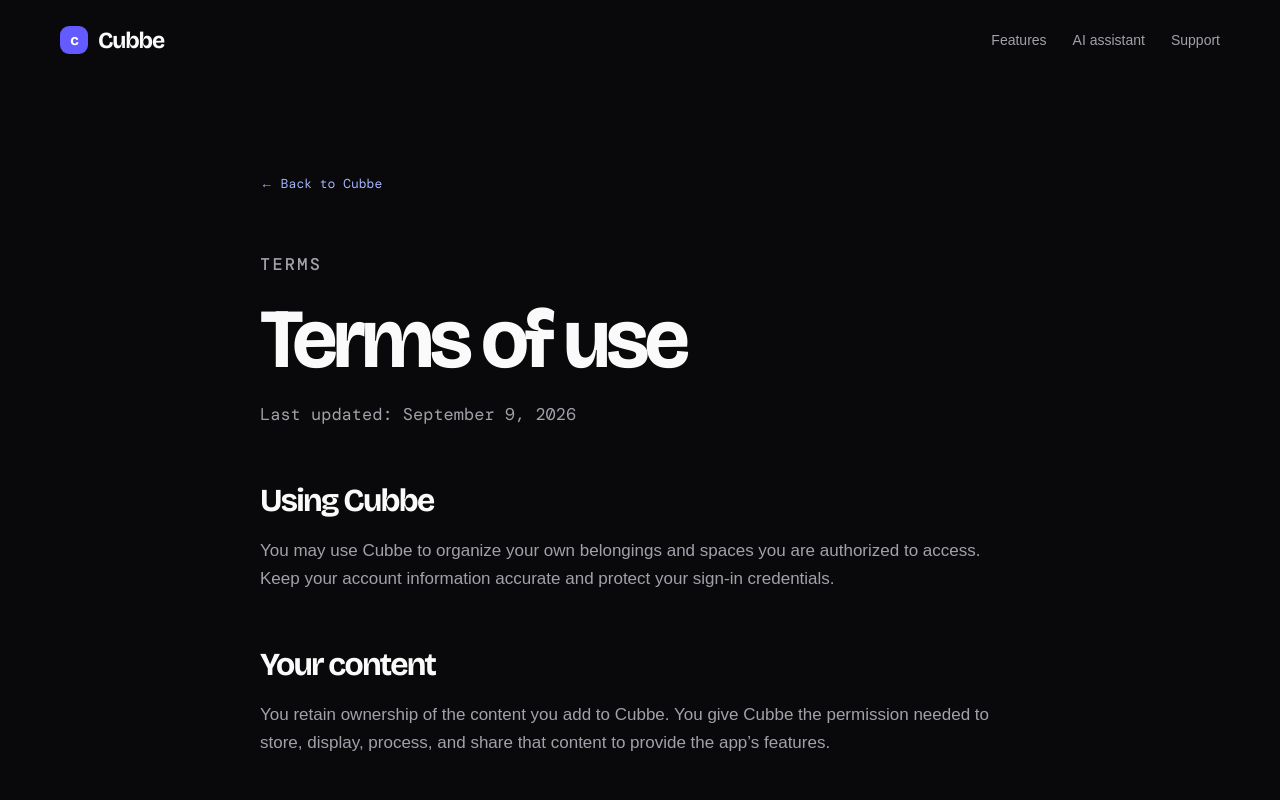
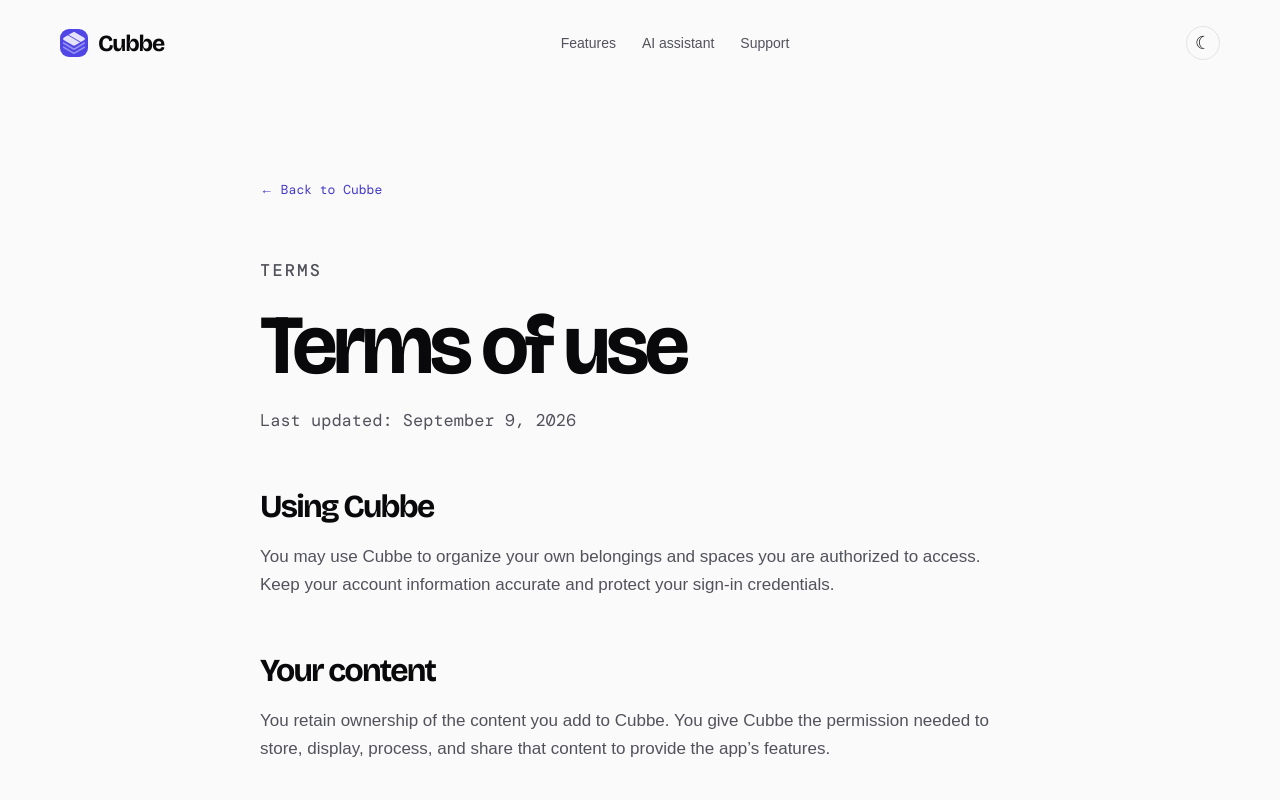
Before and after one commit to jsanchezmir/cubbe-web, a Next.js app: page /terms in a window 1280 px wide. Shown: the top 800 px of the page. Built offline with nearby package versions, Linux system fonts and the light colour scheme.

Commit message:
Add app icon and persistent theme toggle

```diff
--- a/app/components.tsx
+++ b/app/components.tsx
@@ -1,7 +1,11 @@
+import Image from "next/image";
 import Link from "next/link";
+import { ThemeToggle } from "./theme-toggle";
+
+const basePath = process.env.GITHUB_ACTIONS ? "/cubbe-web" : "";
 
 export function Header() {
-  return <header className="site-header wrap"><Link className="brand" href="/"><span className="brand-mark">c</span>Cubbe</Link><nav className="nav"><Link href="/#features">Features</Link><Link href="/#ai">AI assistant</Link><Link href="/support">Support</Link></nav></header>;
+  return <header className="site-header wrap"><Link className="brand" href="/"><span className="brand-mark"><Image src={`${basePath}/assets/icon/cubbe-mark.svg`} alt="" width={22} height={22} /></span>Cubbe</Link><nav className="nav"><Link href="/#features">Features</Link><Link href="/#ai">AI assistant</Link><Link href="/support">Support</Link></nav><ThemeToggle /></header>;
 }
 
 export function Footer() {
--- a/app/globals.css
+++ b/app/globals.css
@@ -1,4 +1,5 @@
-:root { --black: #09090b; --white: #fafafa; --muted: #a1a1aa; --line: #27272a; --indigo: #635bff; --indigo-soft: #a5b4fc; }
+:root { --black: #fafafa; --white: #09090b; --muted: #52525b; --line: #e4e4e7; --indigo: #4f46e5; --indigo-soft: #4338ca; }
+:root[data-theme="dark"] { --black: #09090b; --white: #fafafa; --muted: #a1a1aa; --line: #27272a; --indigo: #635bff; --indigo-soft: #a5b4fc; }
 * { box-sizing: border-box; }
 html { scroll-behavior: smooth; }
 body { margin: 0; background: var(--black); color: var(--white); font-family: Arial, sans-serif; }
@@ -6,9 +7,12 @@ a { color: inherit; text-decoration: none; }
 .wrap { width: min(1160px, calc(100% - 40px)); margin: 0 auto; }
 .site-header { display: flex; align-items: center; justify-content: space-between; padding: 26px 0; }
 .brand { display: flex; align-items: center; gap: 10px; font-family: var(--font-bric), sans-serif; font-size: 23px; font-weight: 700; letter-spacing: -0.05em; }
-.brand-mark { display: grid; place-items: center; width: 28px; height: 28px; border-radius: 9px; background: var(--indigo); color: white; font-size: 15px; }
+.brand-mark { display: grid; place-items: center; width: 28px; height: 28px; border-radius: 9px; background: var(--indigo); overflow: hidden; }
+.brand-mark img { width: 22px; height: 22px; object-fit: contain; filter: invert(1); }
 .nav { display: flex; gap: 26px; color: var(--muted); font-size: 14px; }
-.nav a:hover, .text-link:hover { color: white; }
+.nav a:hover, .text-link:hover { color: var(--white); }
+.theme-toggle { display: grid; place-items: center; width: 34px; height: 34px; border: 1px solid var(--line); border-radius: 50%; background: transparent; color: var(--white); cursor: pointer; font-size: 18px; line-height: 1; transition: background .2s, transform .2s; }
+.theme-toggle:hover { background: var(--line); transform: rotate(12deg); }
 .hero { position: relative; display: grid; grid-template-columns: minmax(0, 1fr) 390px; gap: 55px; align-items: center; padding: 106px 0 132px; overflow: hidden; }
 .hero:after { content: ""; position: absolute; width: 480px; height: 480px; right: -170px; top: 30px; border-radius: 50%; background: var(--indigo); opacity: .18; filter: blur(80px); pointer-events: none; }
 .hero-content, .hero-shot { position: relative; z-index: 1; }
@@ -24,7 +28,7 @@ h1 { max-width: 800px; margin: 0; font-size: clamp(58px, 9vw, 112px); line-heigh
 .button-primary { background: var(--indigo); color: white; }
 .button-primary:hover { background: #5148f1; }
 .button-secondary { border: 1px solid var(--line); color: #e4e4e7; }
-.button-secondary:hover { background: #18181b; }
+.button-secondary:hover { background: var(--line); }
 .section { border-top: 1px solid var(--line); padding: 86px 0; }
 .section-heading { max-width: 610px; margin-bottom: 42px; }
 .section-heading h2 { margin: 0 0 15px; font-size: clamp(37px, 5vw, 64px); line-height: .98; }
@@ -35,7 +39,7 @@ h1 { max-width: 800px; margin: 0; font-size: clamp(58px, 9vw, 112px); line-heigh
 .feature h3 { margin: 54px 0 11px; font-size: 28px; }
 .feature p { margin: 0; color: var(--muted); line-height: 1.55; }
 .ai-panel { display: grid; grid-template-columns: 1fr 1fr; gap: 60px; align-items: center; }
-.ai-card { position: relative; min-height: 570px; border: 1px solid #3f3f46; border-radius: 22px; overflow: hidden; background: #17172b; box-shadow: 0 25px 70px #00000055; }
+.ai-card { position: relative; min-height: 570px; border: 1px solid var(--line); border-radius: 22px; overflow: hidden; background: #17172b; box-shadow: 0 25px 70px #00000055; }
 .ai-card img { object-fit: cover; object-position: top center; }
 .gallery-grid { display: grid; grid-template-columns: repeat(2, minmax(0, 1fr)); gap: 24px; }
 .gallery-grid img { width: 100%; height: auto; border-radius: 22px; box-shadow: 0 22px 55px #00000055; }
--- a/app/layout.tsx
+++ b/app/layout.tsx
@@ -19,7 +19,7 @@ export const metadata: Metadata = {
 export default function RootLayout({ children }: Readonly<{ children: React.ReactNode }>) {
   return (
     <html lang="en">
-      <body className={`${bric.variable} ${mono.variable}`}>{children}</body>
+      <body className={`${bric.variable} ${mono.variable}`}><script dangerouslySetInnerHTML={{ __html: `(() => { try { const theme = localStorage.getItem("cubbe-theme"); document.documentElement.dataset.theme = theme === "dark" ? "dark" : "light"; } catch (_) { document.documentElement.dataset.theme = "light"; } })()` }} />{children}</body>
     </html>
   );
 }
--- /dev/null
+++ b/app/theme-toggle.tsx
@@ -0,0 +1,25 @@
+"use client";
+
+import { useEffect, useState } from "react";
+
+const storageKey = "cubbe-theme";
+
+export function ThemeToggle() {
+  const [dark, setDark] = useState(false);
+
+  useEffect(() => {
+    const savedTheme = window.localStorage.getItem(storageKey);
+    const isDark = savedTheme === "dark";
+    setDark(isDark);
+    document.documentElement.dataset.theme = isDark ? "dark" : "light";
+  }, []);
+
+  function toggleTheme() {
+    const nextDark = !dark;
+    setDark(nextDark);
+    document.documentElement.dataset.theme = nextDark ? "dark" : "light";
+    window.localStorage.setItem(storageKey, nextDark ? "dark" : "light");
+  }
+
+  return <button className="theme-toggle" type="button" onClick={toggleTheme} aria-label={dark ? "Switch to light theme" : "Switch to dark theme"} title={dark ? "Light theme" : "Dark theme"}><span aria-hidden="true">{dark ? "☼" : "☾"}</span></button>;
+}
```
Also changed, not shown: public/assets/icon/cubbe-mark.svg (added).
